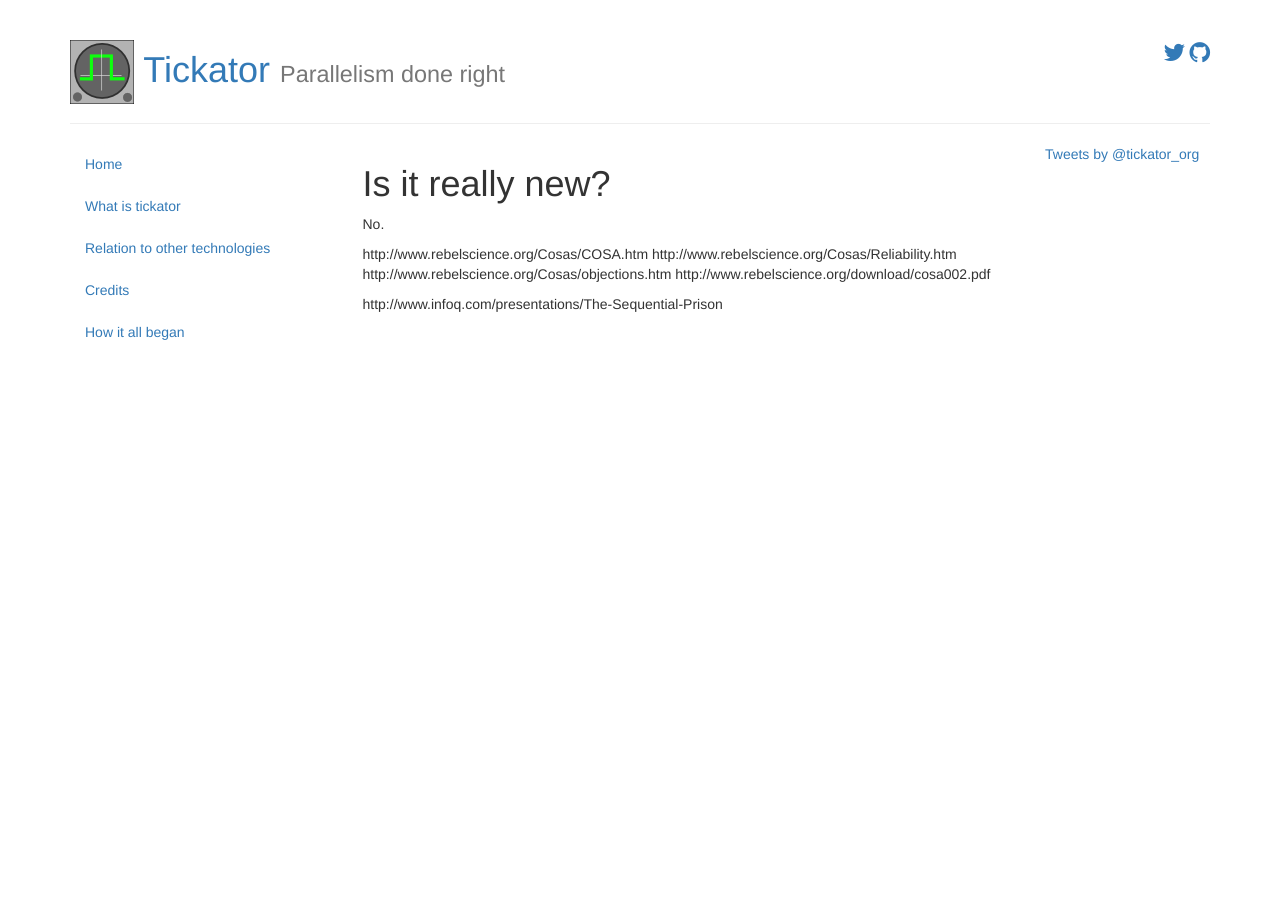
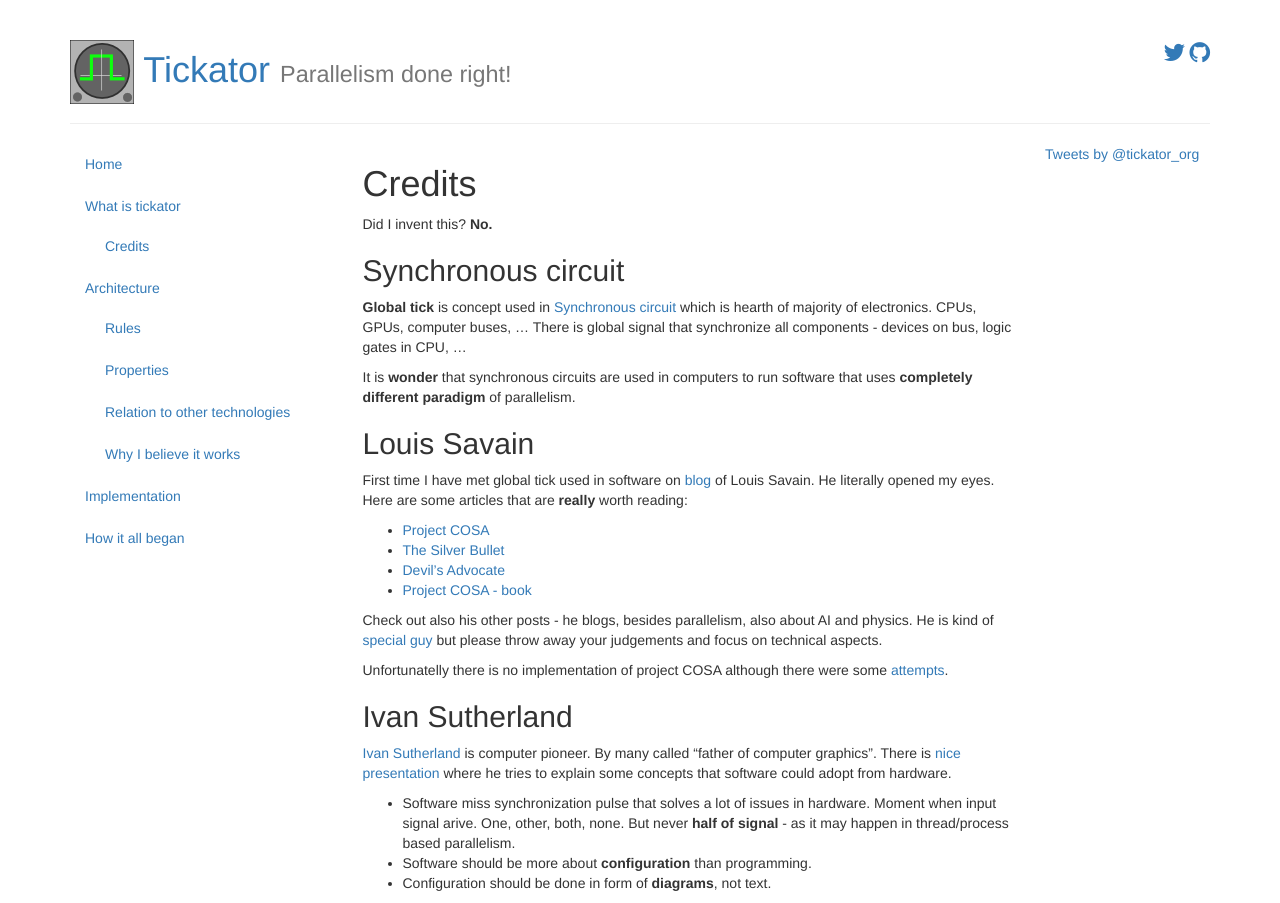
Before and after one commit to jkubos/tickator, a Jekyll site: the page built from articles/credits.md, in a window 1280 px wide. Built offline with Jekyll 4.4.1, drawn with Linux system fonts in a browser that asks for light colours; nearby versions of some CDN libraries; comment, search, counter and statistics services are not loaded.

Commit message:
Improved structure and import of texts.

```diff
--- a/_layouts/default.html
+++ b/_layouts/default.html
@@ -31,18 +31,29 @@
           <h1>
             <img src="/img/logo.png"/>
             Tickator
-            <small>Parallelism done right</small>
+            <small>Parallelism done right!</small>
           </h1>
         </a>
       </div>
 
       <div class="row">
         <div class="col-md-3">
-          <ul class="nav nav-stacked" id="menu">
+          <ul class="nav nav-stacked">
             <li><a href="/">Home</a></li>
-            <li><a href="/articles/what-is-tickator">What is tickator</a></li>
-            <li><a href="/articles/relation-to-other-technologies">Relation to other technologies</a></li>
-            <li><a href="/articles/credits">Credits</a></li>
+            <li><a href="/articles/what-is-tickator">What is tickator</a>
+              <ul class="nav nav-stacked second-level">
+                <li><a href="/articles/credits">Credits</a></li>
+              </ul>
+            </li>
+            <li><a href="/articles/architecture">Architecture</a>
+              <ul class="nav nav-stacked second-level">
+                <li><a href="/articles/rules">Rules</a></li>
+                <li><a href="/articles/properties">Properties</a></li>
+                <li><a href="/articles/relation-to-other-technologies">Relation to other technologies</a></li>
+                <li><a href="/articles/why-i-believe-it-works">Why I believe it works</a></li>
+              </ul>
+            </li>
+            <li><a href="/articles/implementation">Implementation</a></li>
             <li><a href="/articles/how-it-began">How it all began</a></li>
           </ul>
         </div>
--- a/articles/credits.md
+++ b/articles/credits.md
@@ -4,14 +4,37 @@ title: Hujer
 permalink: /articles/credits
 ---
 
-Is it really new?
-=================
+Credits
+=======
 
-No.
+Did I invent this? **No.**
 
-http://www.rebelscience.org/Cosas/COSA.htm
-http://www.rebelscience.org/Cosas/Reliability.htm
-http://www.rebelscience.org/Cosas/objections.htm
-http://www.rebelscience.org/download/cosa002.pdf
+Synchronous circuit
+-------------------
 
-http://www.infoq.com/presentations/The-Sequential-Prison
+**Global tick** is concept used in [Synchronous circuit](https://en.wikipedia.org/wiki/Synchronous_circuit) which is hearth of majority of electronics. CPUs, GPUs, computer buses, ... There is global signal that synchronize all components - devices on bus, logic gates in CPU, ...
+
+It is **wonder** that synchronous circuits are used in computers to run software that uses **completely different paradigm** of parallelism.
+
+Louis Savain
+------------
+
+First time I have met global tick used in software on [blog](http://rebelscience.blogspot.com/) of Louis Savain. He literally opened my eyes. Here are some articles that are **really** worth reading:
+
+*   [Project COSA](http://www.rebelscience.org/Cosas/COSA.htm)
+*   [The Silver Bullet](http://www.rebelscience.org/Cosas/Reliability.htm)
+*   [Devil's Advocate](http://www.rebelscience.org/Cosas/objections.htm)
+*   [Project COSA - book](http://www.rebelscience.org/download/cosa002.pdf)
+
+Check out also his other posts - he blogs, besides parallelism, also about AI and physics. He is kind of [special guy](http://rebelscience.blogspot.cz/2007/10/who-am-i-what-are-my-credentials.html) but please throw away your judgements and focus on technical aspects.
+
+Unfortunatelly there is no implementation of project COSA although there were some [attempts](http://www.rebelscience.org/discussion/viewforum.php?f=1).
+
+Ivan Sutherland
+---------------
+
+[Ivan Sutherland](https://en.wikipedia.org/wiki/Ivan_Sutherland) is computer pioneer. By many called "father of computer graphics". There is [nice presentation](http://www.infoq.com/presentations/The-Sequential-Prison) where he tries to explain some concepts that software could adopt from hardware.
+
+*   Software miss synchronization pulse that solves a lot of issues in hardware. Moment when input signal arive. One, other, both, none. But never **half of signal** - as it may happen in thread/process based parallelism.
+*   Software should be more about **configuration** than programming.
+*   Configuration should be done in form of **diagrams**, not text.
--- a/css/main.scss
+++ b/css/main.scss
@@ -12,3 +12,7 @@
     font-size: 24px;
   }
 }
+
+.second-level {
+  padding-left:20px;
+}
```
Also changed, not shown: articles/architecture.md (added, +8 -0 lines), articles/implementation.md (added, +8 -0 lines), articles/properties.md (added, +8 -0 lines), articles/relation-to-other-technologies.md (+10 -1 lines), articles/rules.md (added, +8 -0 lines), articles/why-i-believe-it-works.md (added, +16 -0 lines).
